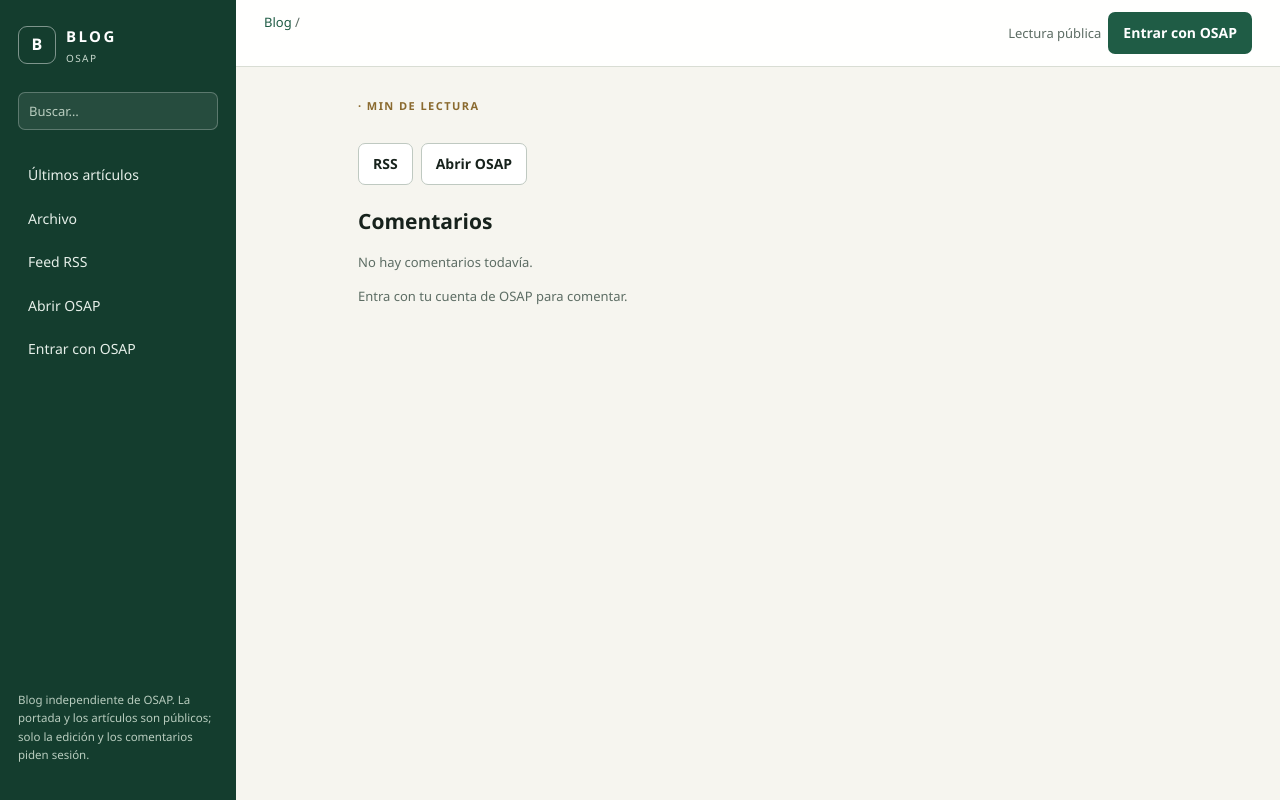
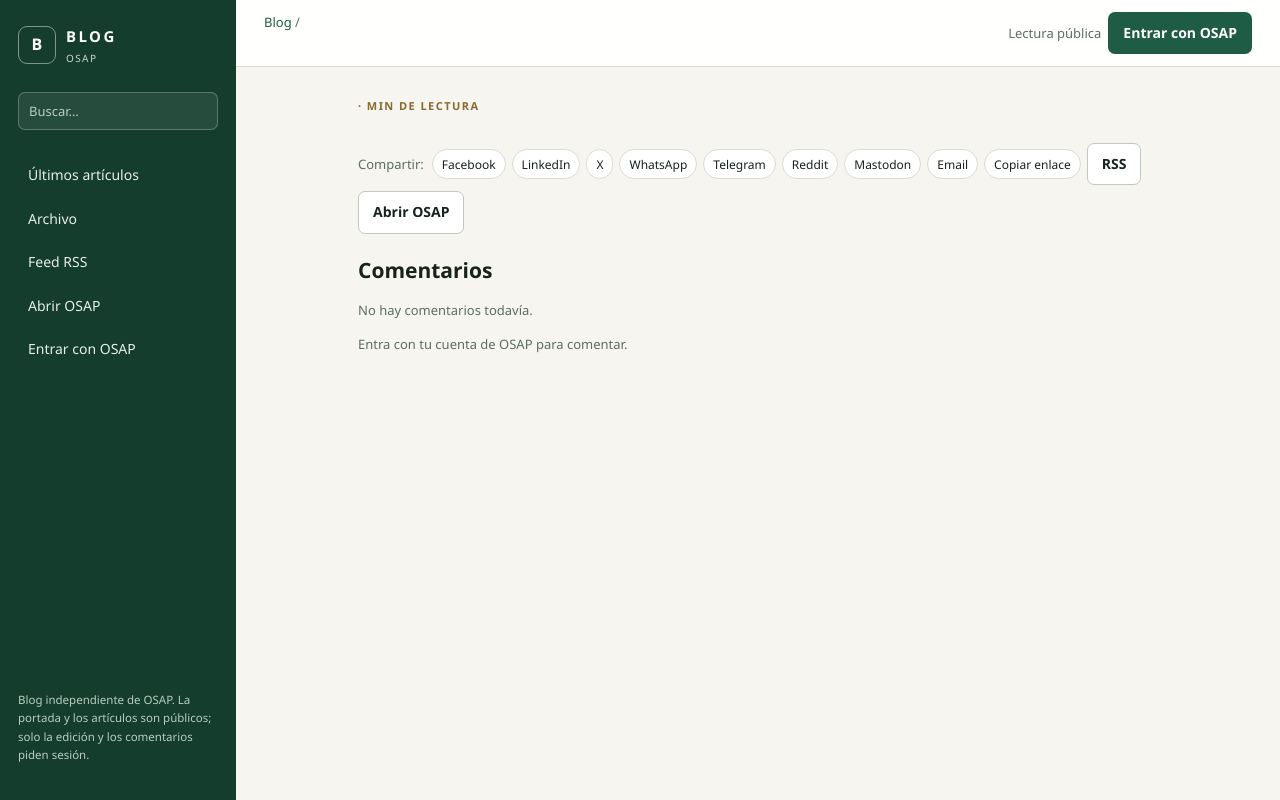
Before and after one commit to recursosformacion/osap-blog, a FastAPI app: template templates/article.html in a window 1280 px wide. Run offline with FastAPI, Linux system fonts and the light colour scheme; the template is opened without the code that fills it, so the values that code supplies are empty.

Commit message:
feat: restaurar botones de compartir en articulos

```diff
--- a/app.py
+++ b/app.py
@@ -47,7 +47,7 @@ from fastapi.templating import Jinja2Templates
 from pymysql.cursors import DictCursor
 
 BASE_DIR = Path(__file__).resolve().parent
-APP_VERSION = "1.0.3"
+APP_VERSION = "1.0.4"
 
 
 def _load_config() -> dict[str, Any]:
@@ -714,6 +714,7 @@ def article_page(request: Request, slug: str, comment_status: str = "") -> HTMLR
         related=related,
         notice=notice,
         canonical=f"{PUBLIC_URL}/blog/{quote(article['slug'])}",
+        share_url=f"{PUBLIC_URL}/blog/{quote(article['slug'])}",
         reading_minutes=reading_minutes(article["body_html"]),
         published_rfc822=rss_date(article["published_at"]),
         description=article["summary"] or SITE_DESCRIPTION,
--- a/pyproject.toml
+++ b/pyproject.toml
@@ -4,7 +4,7 @@ build-backend = "setuptools.build_meta"
 
 [project]
 name = "osap-blog"
-version = "1.0.3"
+version = "1.0.4"
 description = "Blog independiente de OpenMusicRepository (OSAP)"
 readme = "README.md"
 requires-python = ">=3.11"
--- a/static/blog.css
+++ b/static/blog.css
@@ -64,7 +64,10 @@ h2 { margin: 0 0 12px; font-size: 21px; }
 .article-meta { color: var(--muted); font-size: 13px; margin: 9px 0 0; }
 .related { max-width: 1120px; margin: 34px auto 0; }
 .related h2 { margin-bottom: 14px; }
-.article-share { max-width: 800px; margin: 0 auto 20px; display: flex; gap: 8px; }
+.article-share { max-width: 800px; margin: 0 auto 20px; display: flex; flex-wrap: wrap; align-items: center; gap: 6px; }
+.share-bar .share-label { color: var(--muted); font-size: 13px; margin-right: 2px; }
+.share-link { display: inline-flex; align-items: center; min-height: 30px; padding: 4px 9px; border: 1px solid var(--line); border-radius: 999px; background: #fff; color: var(--ink); font: inherit; font-size: 12px; text-decoration: none; cursor: pointer; }
+.share-link:hover, .share-link:focus-visible { border-color: var(--green); color: var(--green); }
 .archive-list { list-style: none; margin: 0; padding: 0; }
 .archive-list li { display: flex; justify-content: space-between; gap: 16px; padding: 11px 0; border-bottom: 1px solid var(--line); }
 .archive-list li:last-child { border-bottom: 0; }
--- a/templates/article.html
+++ b/templates/article.html
@@ -24,10 +24,36 @@
   <div class="article-body">{{ body_html | safe }}</div>
 </article>
 
-<section class="article-share">
+<section class="article-share share-bar" aria-label="Compartir artículo">
+  <span class="share-label">Compartir:</span>
+  <a class="share-link" href="https://www.facebook.com/sharer/sharer.php?u={{ share_url|urlencode }}" target="_blank" rel="noopener nofollow">Facebook</a>
+  <a class="share-link" href="https://www.linkedin.com/sharing/share-offsite/?url={{ share_url|urlencode }}" target="_blank" rel="noopener nofollow">LinkedIn</a>
+  <a class="share-link" href="https://twitter.com/intent/tweet?url={{ share_url|urlencode }}&amp;text={{ article.title|urlencode }}" target="_blank" rel="noopener nofollow">X</a>
+  <a class="share-link" href="https://wa.me/?text={{ article.title|urlencode }}%20{{ share_url|urlencode }}" target="_blank" rel="noopener nofollow">WhatsApp</a>
+  <a class="share-link" href="https://t.me/share/url?url={{ share_url|urlencode }}&amp;text={{ article.title|urlencode }}" target="_blank" rel="noopener nofollow">Telegram</a>
+  <a class="share-link" href="https://www.reddit.com/submit?url={{ share_url|urlencode }}&amp;title={{ article.title|urlencode }}" target="_blank" rel="noopener nofollow">Reddit</a>
+  <a class="share-link" href="https://mastodon.social/share?text={{ article.title|urlencode }}%20{{ share_url|urlencode }}" target="_blank" rel="noopener nofollow">Mastodon</a>
+  <a class="share-link" href="mailto:?subject={{ article.title|urlencode }}&amp;body={{ share_url|urlencode }}">Email</a>
+  <button class="share-link" type="button" id="share-copy" data-url="{{ share_url }}">Copiar enlace</button>
   <a class="btn secondary" href="/feed">RSS</a>
   <a class="btn secondary" href="{{ osap_url }}">Abrir OSAP</a>
 </section>
+<script>
+  (() => {
+    const button = document.getElementById("share-copy");
+    if (!button) return;
+    button.addEventListener("click", async () => {
+      const url = button.dataset.url || window.location.href;
+      try {
+        await navigator.clipboard.writeText(url);
+        button.textContent = "Copiado";
+        window.setTimeout(() => { button.textContent = "Copiar enlace"; }, 1800);
+      } catch {
+        window.prompt("Copia este enlace", url);
+      }
+    });
+  })();
+</script>
 
 {% if related %}
 <section class="related">
```
Also changed, not shown: CHANGELOG.md, README.md.
